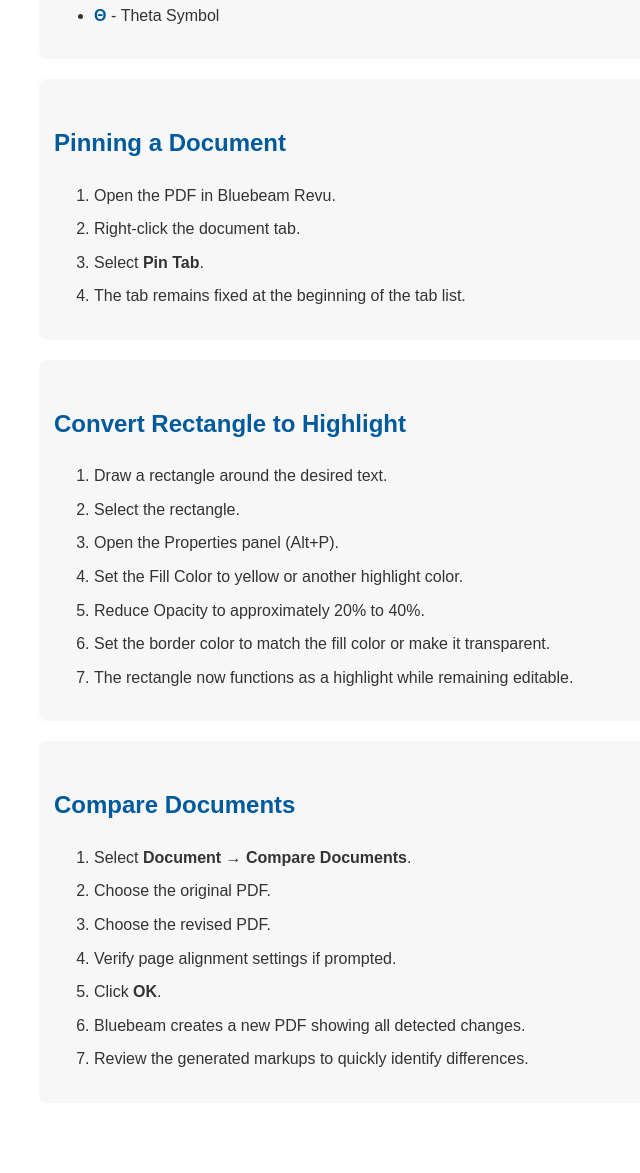
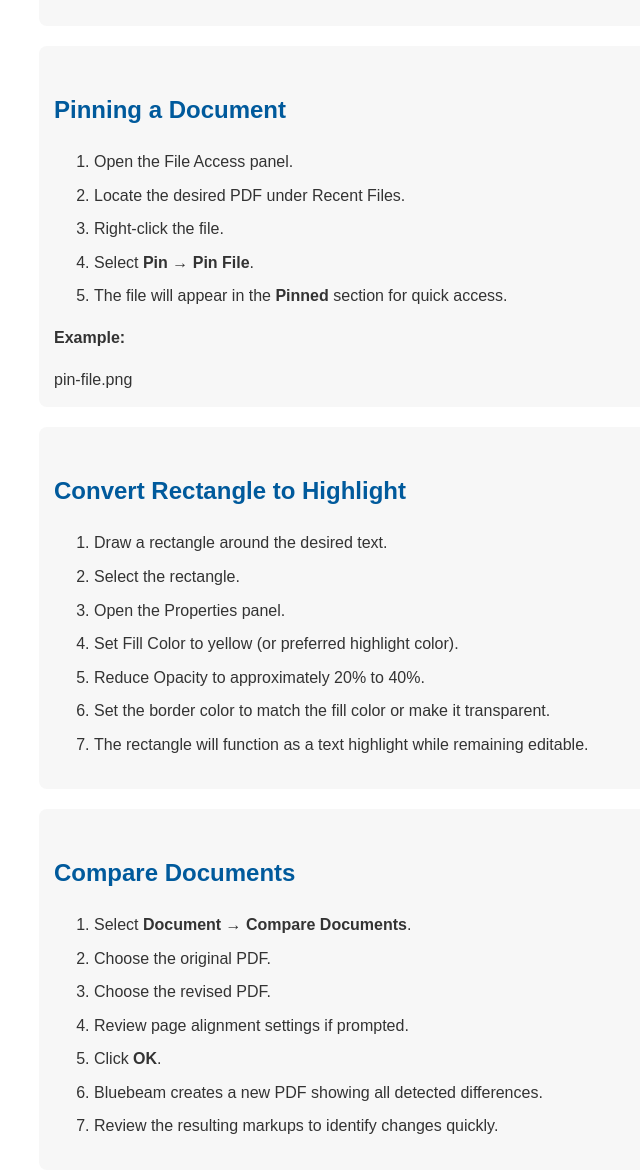
Before and after one commit to easytowerdesign/Shortcuts, a plain HTML site: page index.html in a window 1280 px wide. Shown: the part 569-1742 px from the top of the page, without its empty margins (151-791 px from the left). Drawn offline with Linux system fonts and the light colour scheme.

```diff
--- a/index.html
+++ b/index.html
@@ -26,6 +26,19 @@
             margin-top: 30px;
         }
 
+        .section {
+            background-color: #f7f7f7;
+            padding: 15px;
+            border-radius: 8px;
+            margin-bottom: 20px;
+        }
+
+        img {
+            max-width: 100%;
+            border: 1px solid #ccc;
+            margin-top: 10px;
+        }
+
         ul li,
         ol li {
             margin-bottom: 8px;
@@ -34,13 +47,6 @@
         .shortcut {
             font-weight: bold;
             color: #005a9c;
-        }
-
-        .section {
-            background-color: #f7f7f7;
-            padding: 15px;
-            border-radius: 8px;
-            margin-bottom: 20px;
         }
     </style>
 </head>
@@ -55,23 +61,29 @@
         <li><span class="shortcut">R</span> - Rectangle</li>
         <li><span class="shortcut">C</span> - Cloud</li>
         <li><span class="shortcut">E</span> - Ellipse</li>
-            <li><span class="shortcut">P</span> - Polyline</li>
+        <li><span class="shortcut">P</span> - Sketch Free Hand</li>
         <li><span class="shortcut">T</span> - Text Box</li>
         <li><span class="shortcut">M</span> - Measure</li>
         <li><span class="shortcut">Alt + 0176</span> - Degree Symbol (°)</li>
         <li><span class="shortcut">Alt + 0216</span> - Diameter Symbol (Ø)</li>
-            <li><span class="shortcut">Θ</span> - Theta Symbol</li>
     </ul>
 </div>
 
 <div class="section">
     <h2>Pinning a Document</h2>
+
     <ol>
-            <li>Open the PDF in Bluebeam Revu.</li>
-            <li>Right-click the document tab.</li>
-            <li>Select <strong>Pin Tab</strong>.</li>
-            <li>The tab remains fixed at the beginning of the tab list.</li>
+        <li>Open the File Access panel.</li>
+        <li>Locate the desired PDF under Recent Files.</li>
+        <li>Right-click the file.</li>
+        <li>Select <strong>Pin → Pin File</strong>.</li>
+        <li>The file will appear in the <strong>Pinned</strong> section for quick access.</li>
     </ol>
+
+    <p><strong>Example:</strong></p>
+
+    <!-- Save the image as pin-file.png in the same folder as index.html -->
+    pin-file.png
 </div>
 
 <div class="section">
@@ -79,11 +91,11 @@
     <ol>
         <li>Draw a rectangle around the desired text.</li>
         <li>Select the rectangle.</li>
-            <li>Open the Properties panel (Alt+P).</li>
-            <li>Set the Fill Color to yellow or another highlight color.</li>
+        <li>Open the Properties panel.</li>
+        <li>Set Fill Color to yellow (or preferred highlight color).</li>
         <li>Reduce Opacity to approximately 20% to 40%.</li>
         <li>Set the border color to match the fill color or make it transparent.</li>
-            <li>The rectangle now functions as a highlight while remaining editable.</li>
+        <li>The rectangle will function as a text highlight while remaining editable.</li>
     </ol>
 </div>
 
@@ -93,10 +105,10 @@
         <li>Select <strong>Document → Compare Documents</strong>.</li>
         <li>Choose the original PDF.</li>
         <li>Choose the revised PDF.</li>
-            <li>Verify page alignment settings if prompted.</li>
+        <li>Review page alignment settings if prompted.</li>
         <li>Click <strong>OK</strong>.</li>
-            <li>Bluebeam creates a new PDF showing all detected changes.</li>
-            <li>Review the generated markups to quickly identify differences.</li>
+        <li>Bluebeam creates a new PDF showing all detected differences.</li>
+        <li>Review the resulting markups to identify changes quickly.</li>
     </ol>
 </div>
 
```
Lines whose indentation alone changed are shown as unchanged.
